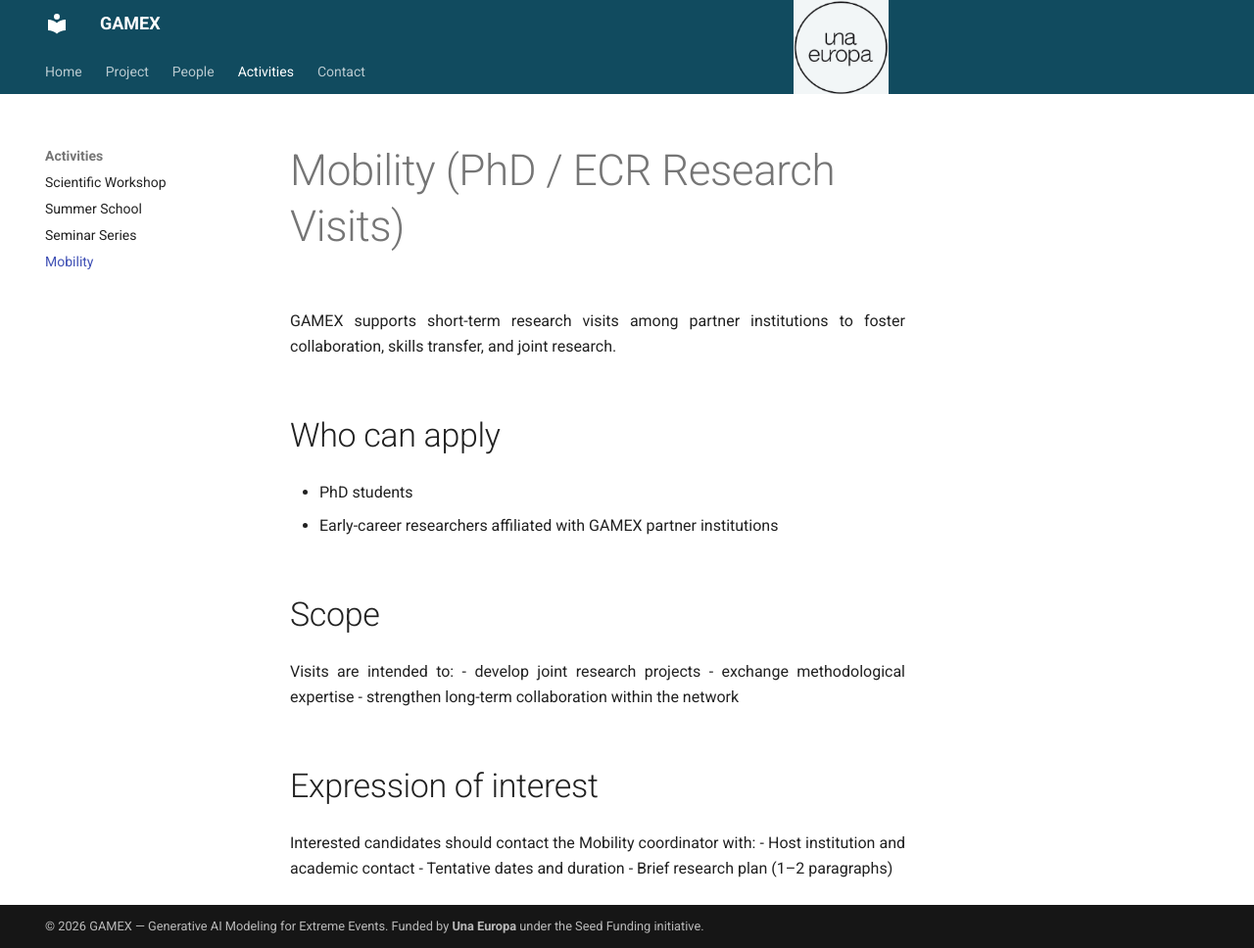
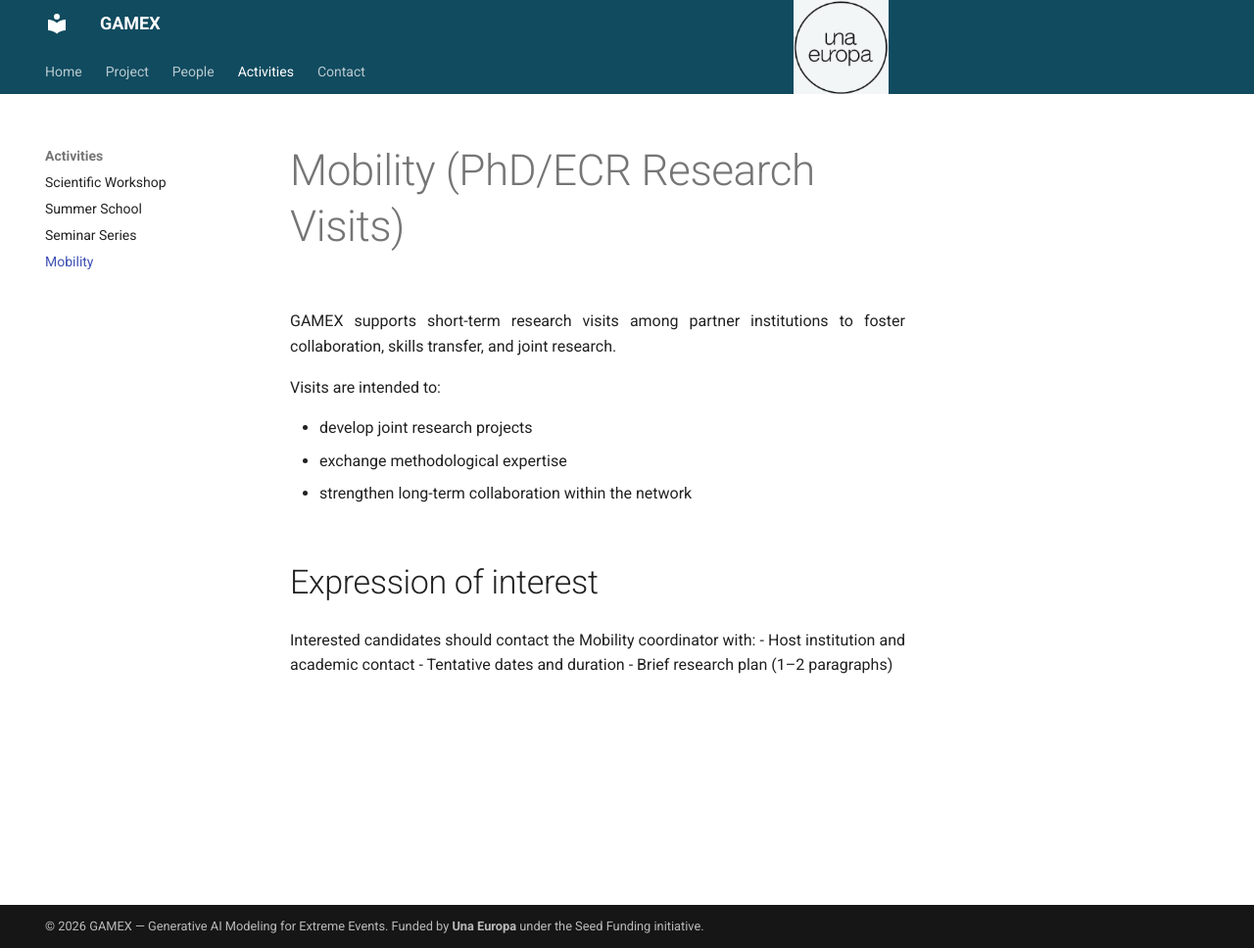
Before and after one commit to gamex-network/gamex-network.github.io, an MkDocs documentation site: the page built from docs/mobility.md, in a window 1280 px wide and 968 px high. Shown: the whole window at 98% size. Built offline with MkDocs 1.6.1 and Material for MkDocs 9.7.7, drawn with Linux system fonts in a browser that asks for light colours.

Commit message:
Update mobility.md

```diff
--- a/docs/mobility.md
+++ b/docs/mobility.md
@@ -1,13 +1,9 @@
-# Mobility (PhD / ECR Research Visits)
+# Mobility (PhD/ECR Research Visits)
 
 GAMEX supports short-term research visits among partner institutions to foster collaboration, skills transfer, and joint research.
 
-## Who can apply
-- PhD students
-- Early-career researchers affiliated with GAMEX partner institutions
+Visits are intended to:
 
-## Scope
-Visits are intended to:
 - develop joint research projects
 - exchange methodological expertise
 - strengthen long-term collaboration within the network
```
